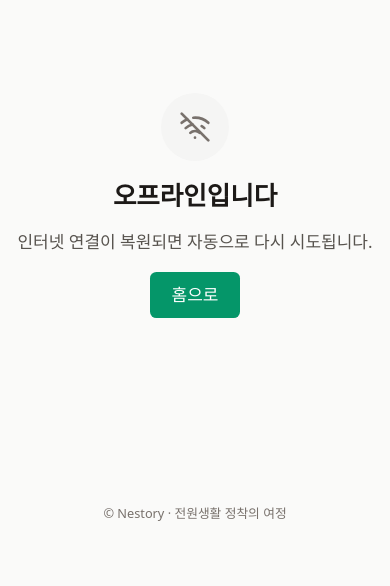
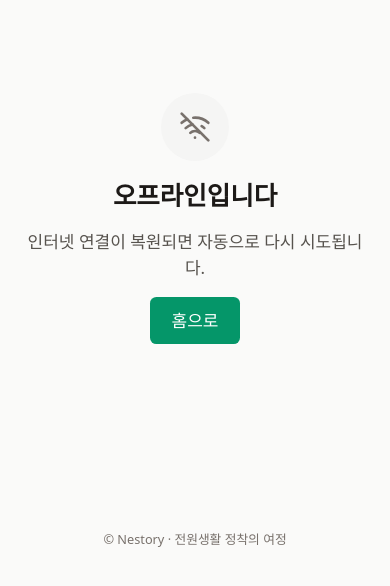
Before and after one commit to YawnsDuzin/nestory, a FastAPI app: page /_offline in a window 390 px wide. Shown: the part 61-647 px from the top of the page. Run offline with FastAPI, Linux system fonts and the light colour scheme; parts of the project's set-up code (start-up, migrations or seed data) failed here and were passed over; some libraries are stand-ins or nearby versions.

Commit message:
style(layout): main 좌우 패딩 모바일 20px / 데스크탑 24px로 조정
px-4 (16px)는 시니어 타깃 도메인에 시각적 호흡이 부족해 px-5 sm:px-6로
확장. 비로그인 랜딩·로그인 홈·매칭·상세 등 전 화면 모바일 가독성 개선.

```diff
--- a/app/templates/base.html
+++ b/app/templates/base.html
@@ -25,7 +25,7 @@
 <body class="h-full bg-stone-50 text-stone-900 antialiased">
   {% include "components/_kakao_inapp_banner.html" %}
   {% include "components/nav.html" %}
-  <main class="mx-auto max-w-3xl px-4 py-6">
+  <main class="mx-auto max-w-3xl px-5 sm:px-6 py-6">
     {% block content %}{% endblock %}
   </main>
   <footer class="mt-16 py-6 text-center text-xs text-stone-500">
```
